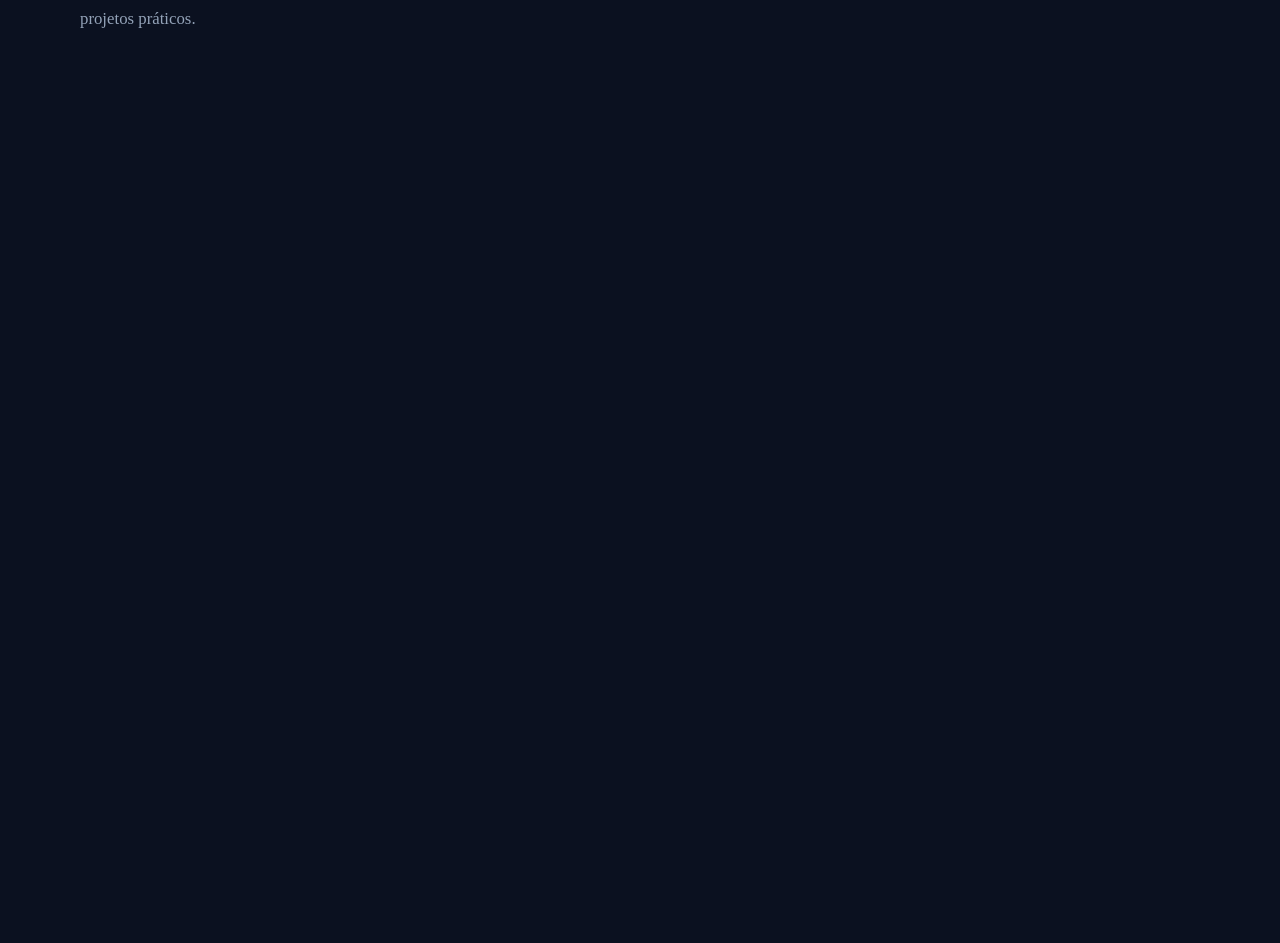
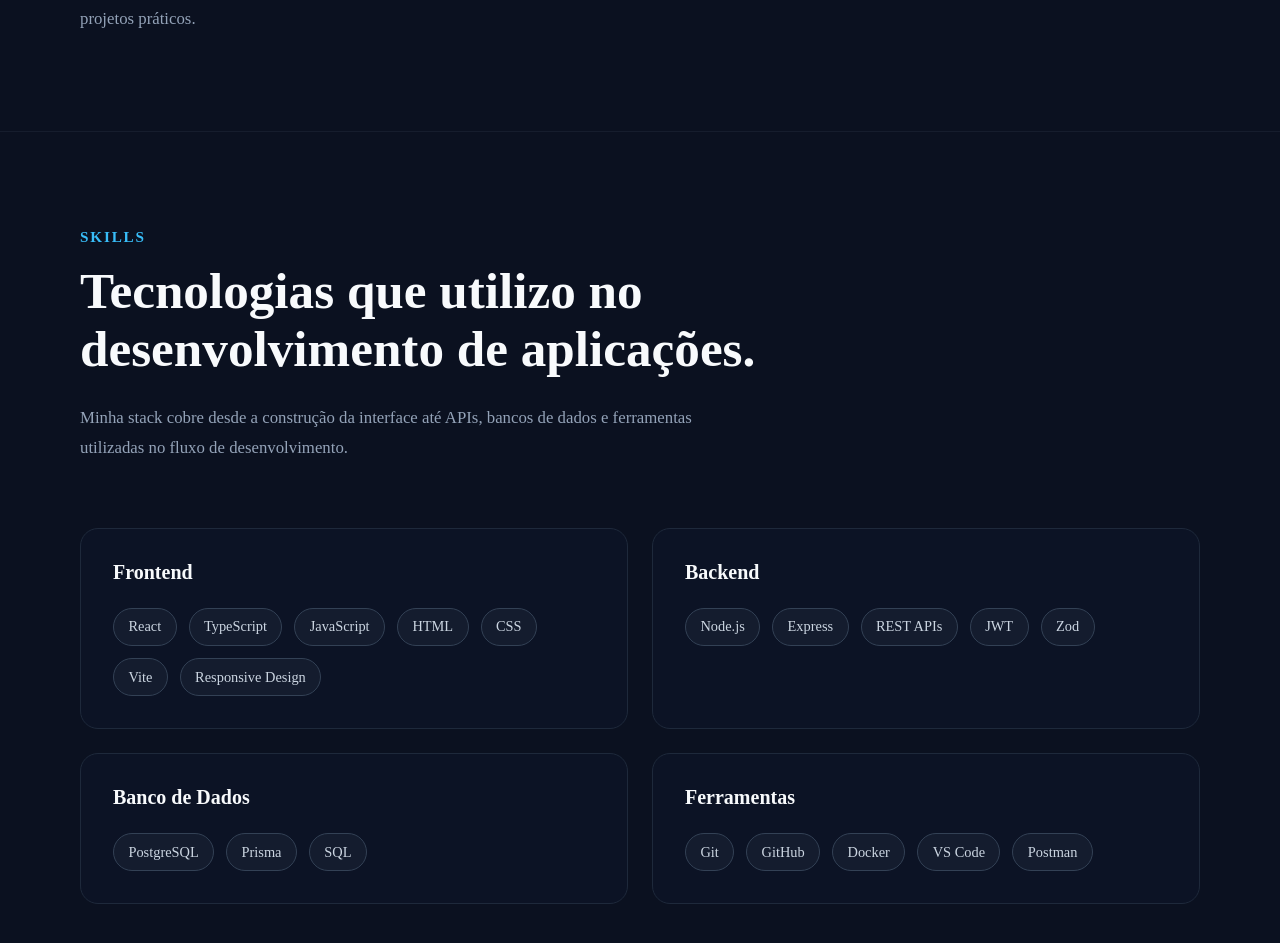
Before and after one commit to jgsantosx/portfolio, a React (Vite) app in the folder frontend/: page / in a window 1280 px wide. Shown: the part 1427-2370 px from the top of the page. Before the commit the page ends 1558 px from the top, so only its background shows below. Built offline with nearby package versions, Linux system fonts and the light colour scheme.

Commit message:
feat: add skills section

```diff
--- a/frontend/src/App.tsx
+++ b/frontend/src/App.tsx
@@ -1,6 +1,7 @@
 import { Navbar } from "./components/Navbar/Navbar";
 import { Hero } from "./sections/Hero/Hero";
 import { About } from "./sections/About/About";
+import { Skills } from "./sections/Skills/Skills";
 
 function App() {
   return (
@@ -10,6 +11,7 @@
       <main>
         <Hero />
         <About />
+        <Skills />
       </main>
     </>
   );
--- /dev/null
+++ b/frontend/src/sections/Skills/Skills.css
@@ -0,0 +1,118 @@
+.skills {
+  border-top: 1px solid rgba(148, 163, 184, 0.08);
+}
+
+.skills__heading {
+  max-width: 760px;
+  margin-bottom: 4rem;
+}
+
+.skills__eyebrow {
+  display: inline-block;
+  margin-bottom: 1rem;
+
+  color: #38bdf8;
+
+  font-size: 0.95rem;
+  font-weight: 600;
+
+  text-transform: uppercase;
+  letter-spacing: 0.12em;
+}
+
+.skills__title {
+  margin-bottom: 1.5rem;
+
+  color: #f8fafc;
+
+  font-size: clamp(2rem, 4vw, 3.5rem);
+  line-height: 1.15;
+}
+
+.skills__description {
+  max-width: 650px;
+
+  color: #94a3b8;
+
+  font-size: 1.05rem;
+  line-height: 1.8;
+}
+
+.skills__grid {
+  display: grid;
+  grid-template-columns: repeat(2, 1fr);
+  gap: 1.5rem;
+}
+
+.skills__card {
+  padding: 2rem;
+
+  border: 1px solid #1e293b;
+  border-radius: 18px;
+
+  background: rgba(15, 23, 42, 0.45);
+
+  transition:
+    transform 0.2s ease,
+    border-color 0.2s ease;
+}
+
+.skills__card:hover {
+  transform: translateY(-4px);
+
+  border-color: rgba(56, 189, 248, 0.45);
+}
+
+.skills__card h3 {
+  margin-bottom: 1.5rem;
+
+  color: #f8fafc;
+
+  font-size: 1.25rem;
+}
+
+.skills__list {
+  display: flex;
+  flex-wrap: wrap;
+  gap: 0.75rem;
+}
+
+.skills__list li {
+  padding: 0.6rem 0.9rem;
+
+  border: 1px solid #334155;
+  border-radius: 999px;
+
+  background: rgba(30, 41, 59, 0.45);
+
+  color: #cbd5e1;
+
+  font-size: 0.9rem;
+
+  transition:
+    color 0.2s ease,
+    border-color 0.2s ease,
+    background 0.2s ease;
+}
+
+.skills__list li:hover {
+  color: #38bdf8;
+
+  border-color: rgba(56, 189, 248, 0.5);
+
+  background: rgba(56, 189, 248, 0.06);
+}
+
+@media (max-width: 768px) {
+  .skills__grid {
+    grid-template-columns: 1fr;
+  }
+
+  .skills__heading {
+    margin-bottom: 3rem;
+  }
+
+  .skills__card {
+    padding: 1.5rem;
+  }
+}
--- /dev/null
+++ b/frontend/src/sections/Skills/Skills.tsx
@@ -0,0 +1,80 @@
+import "./Skills.css";
+
+const skillGroups = [
+  {
+    title: "Frontend",
+    skills: [
+      "React",
+      "TypeScript",
+      "JavaScript",
+      "HTML",
+      "CSS",
+      "Vite",
+      "Responsive Design",
+    ],
+  },
+  {
+    title: "Backend",
+    skills: [
+      "Node.js",
+      "Express",
+      "REST APIs",
+      "JWT",
+      "Zod",
+    ],
+  },
+  {
+    title: "Banco de Dados",
+    skills: [
+      "PostgreSQL",
+      "Prisma",
+      "SQL",
+    ],
+  },
+  {
+    title: "Ferramentas",
+    skills: [
+      "Git",
+      "GitHub",
+      "Docker",
+      "VS Code",
+      "Postman",
+    ],
+  },
+];
+
+export function Skills() {
+  return (
+    <section className="skills section" id="skills">
+      <div className="container">
+        <div className="skills__heading">
+          <span className="skills__eyebrow">Skills</span>
+
+          <h2 className="skills__title">
+            Tecnologias que utilizo no desenvolvimento de aplicações.
+          </h2>
+
+          <p className="skills__description">
+            Minha stack cobre desde a construção da interface até APIs,
+            bancos de dados e ferramentas utilizadas no fluxo de
+            desenvolvimento.
+          </p>
+        </div>
+
+        <div className="skills__grid">
+          {skillGroups.map((group) => (
+            <article className="skills__card" key={group.title}>
+              <h3>{group.title}</h3>
+
+              <ul className="skills__list">
+                {group.skills.map((skill) => (
+                  <li key={skill}>{skill}</li>
+                ))}
+              </ul>
+            </article>
+          ))}
+        </div>
+      </div>
+    </section>
+  );
+}
```
